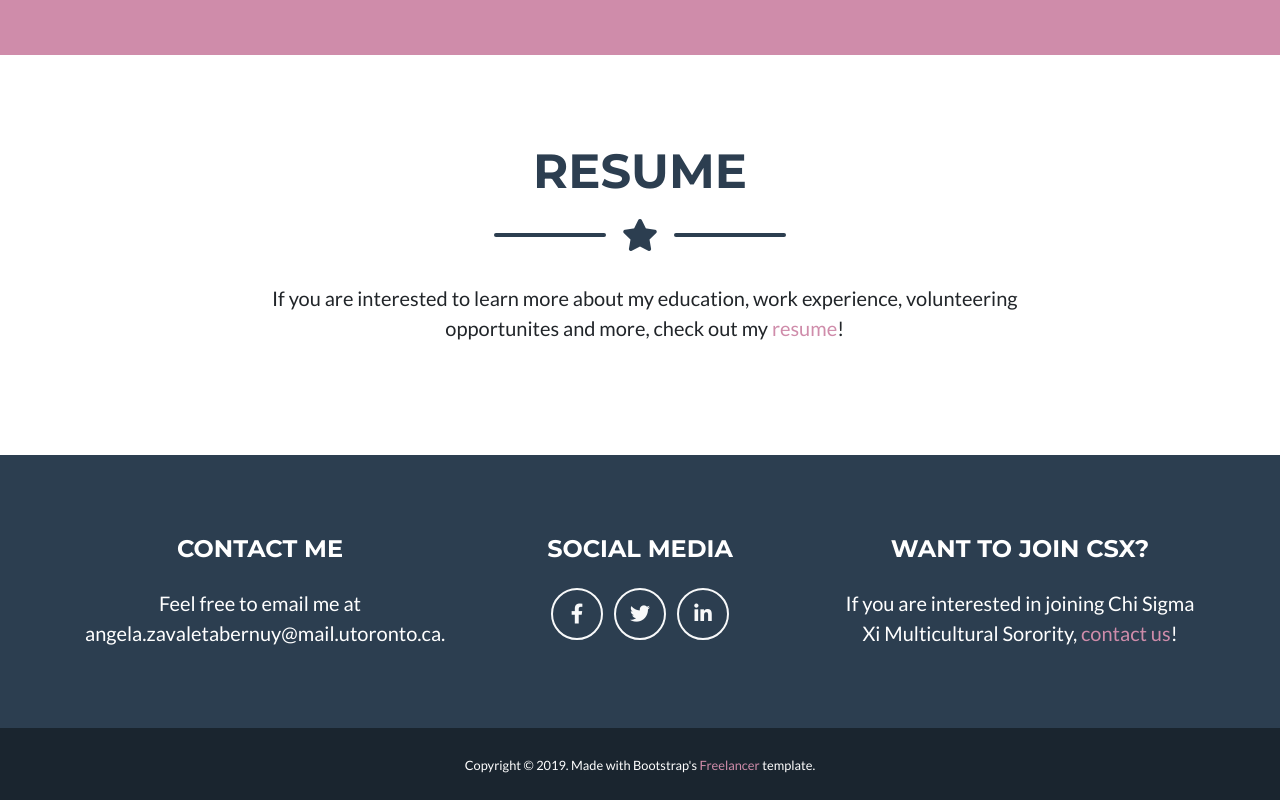
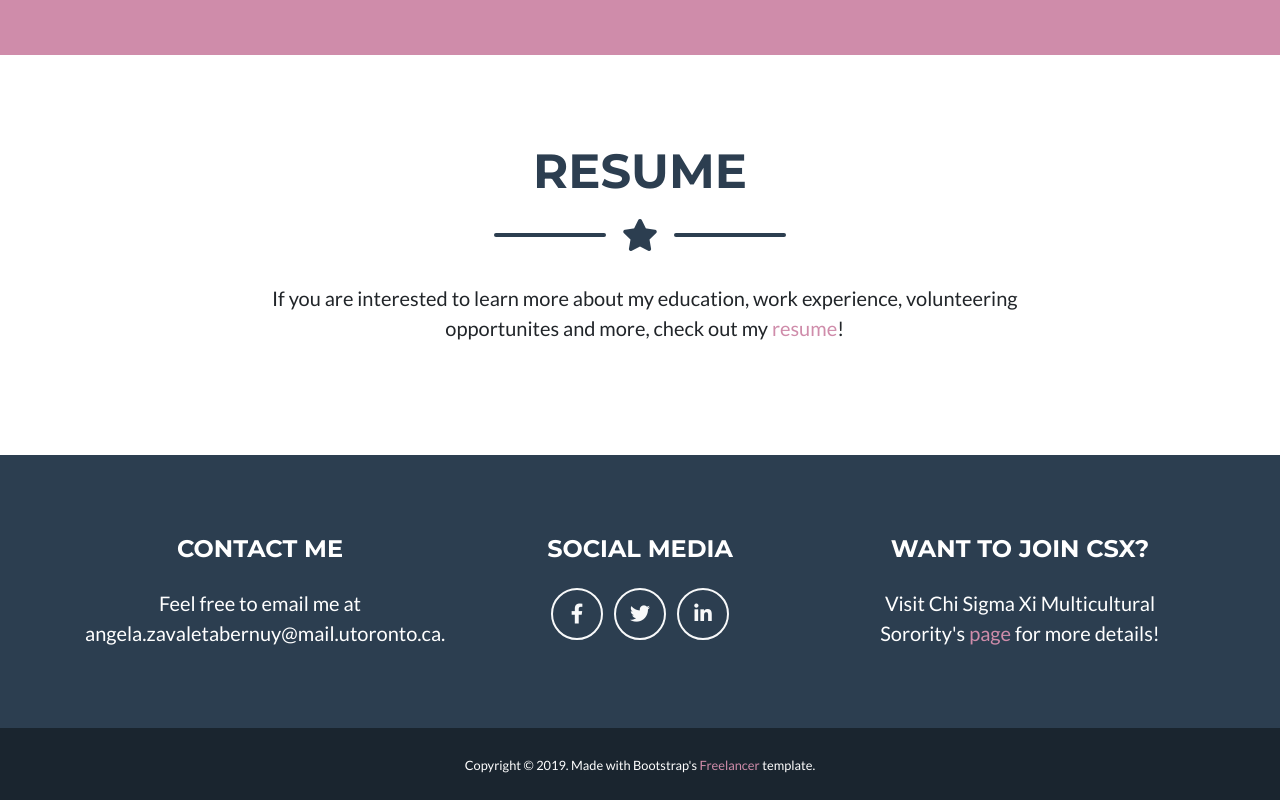
Before and after one commit to angelazb/angelazb.github.io, a website with bundled scripts: page index.html in a window 1280 px wide. Shown: the part 2137-2937 px from the top of the page. Built offline with nearby package versions, Linux system fonts and the light colour scheme.

Commit message:
Update resume

```diff
--- a/index.html
+++ b/index.html
@@ -310,8 +310,8 @@
         <!-- Footer About Text -->
         <div class="col-lg-4">
           <h4 class="text-uppercase mb-4">Want to join CSX?</h4>
-          <p class="lead mb-0">If you are interested in joining Chi Sigma Xi Multicultural Sorority,
-            <a href="https://www.facebook.com/ChiSigmaXi/">contact us</a>!</p>
+          <p class="lead mb-0">Visit Chi Sigma Xi Multicultural Sorority's
+            <a href="https://www.facebook.com/ChiSigmaXi/">page</a> for more details!</p>
         </div>
 
       </div>
```
